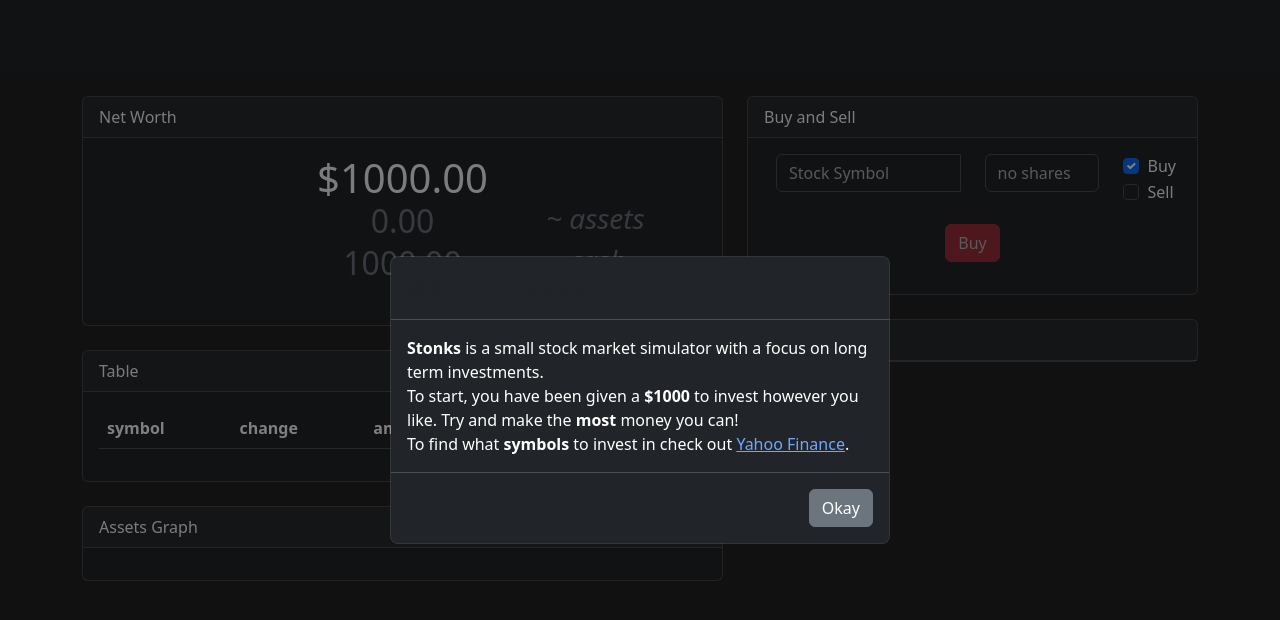
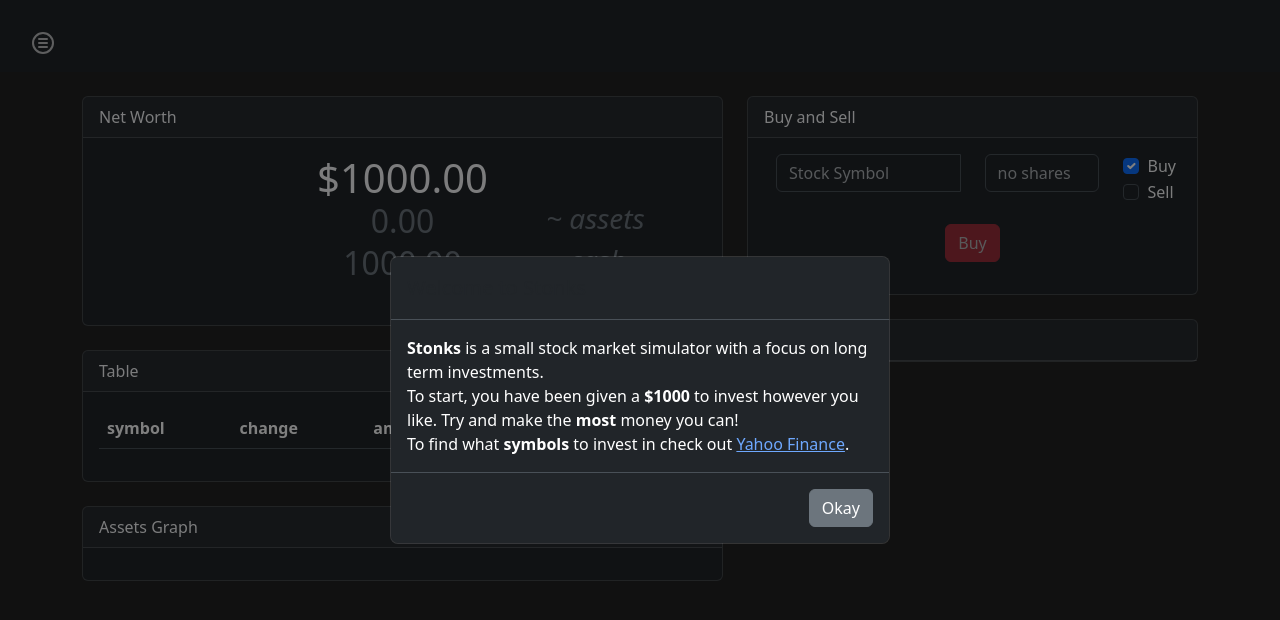
Before and after one commit to alunity/stonks, a React (Vite) app in the folder app/: page / in a window 1280 px wide. Shown: the top 620 px of the page. Built offline with nearby package versions, Linux system fonts and the light colour scheme.

Commit message:
Fixed menu button zindex

```diff
--- a/app/src/App.css
+++ b/app/src/App.css
@@ -51,7 +51,7 @@ body {
   position: fixed;
   left: 2em;
   top: 2em;
-  z-index: 5;
+  z-index: 101;
 }
 
 .glow {
```
